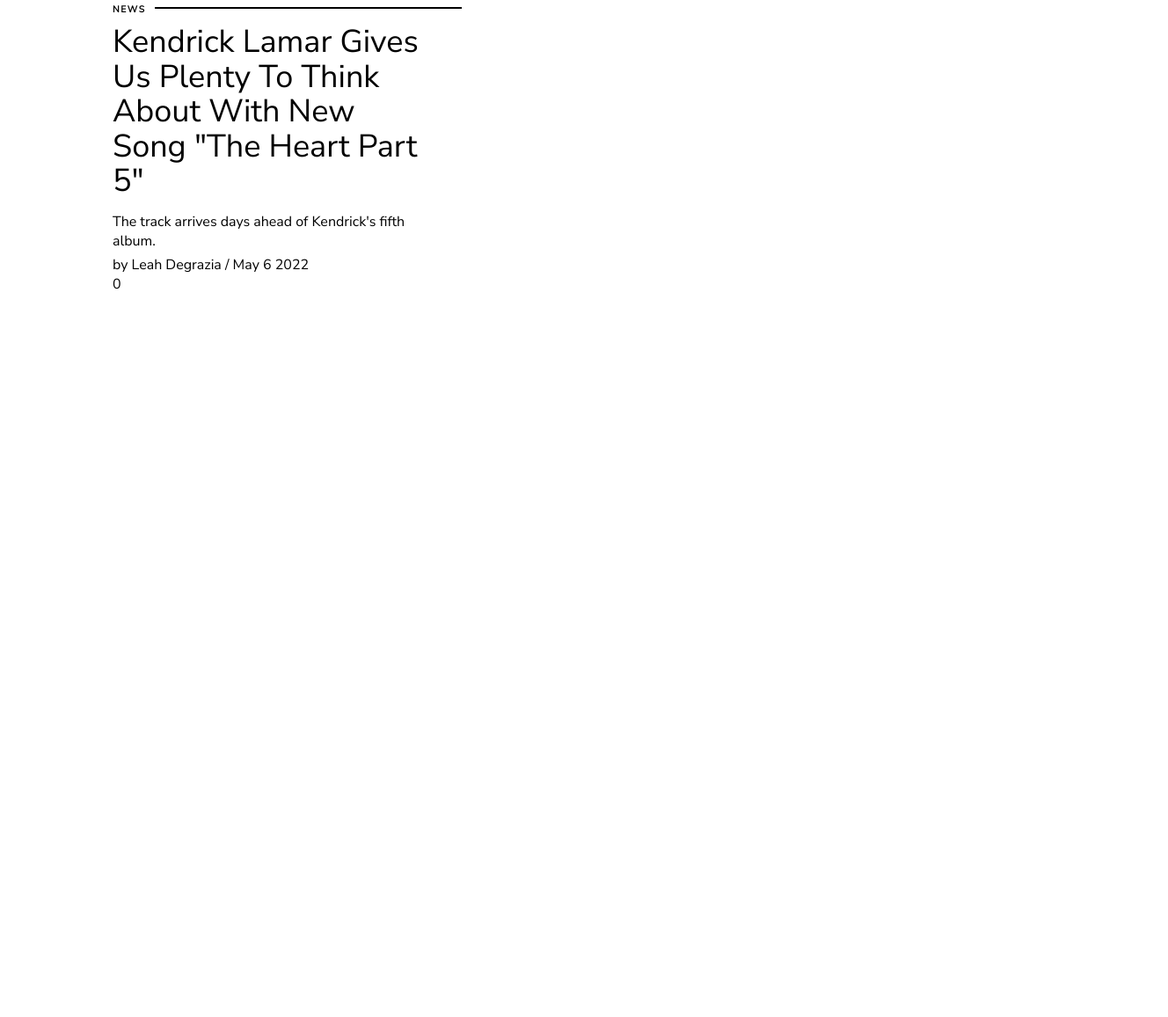
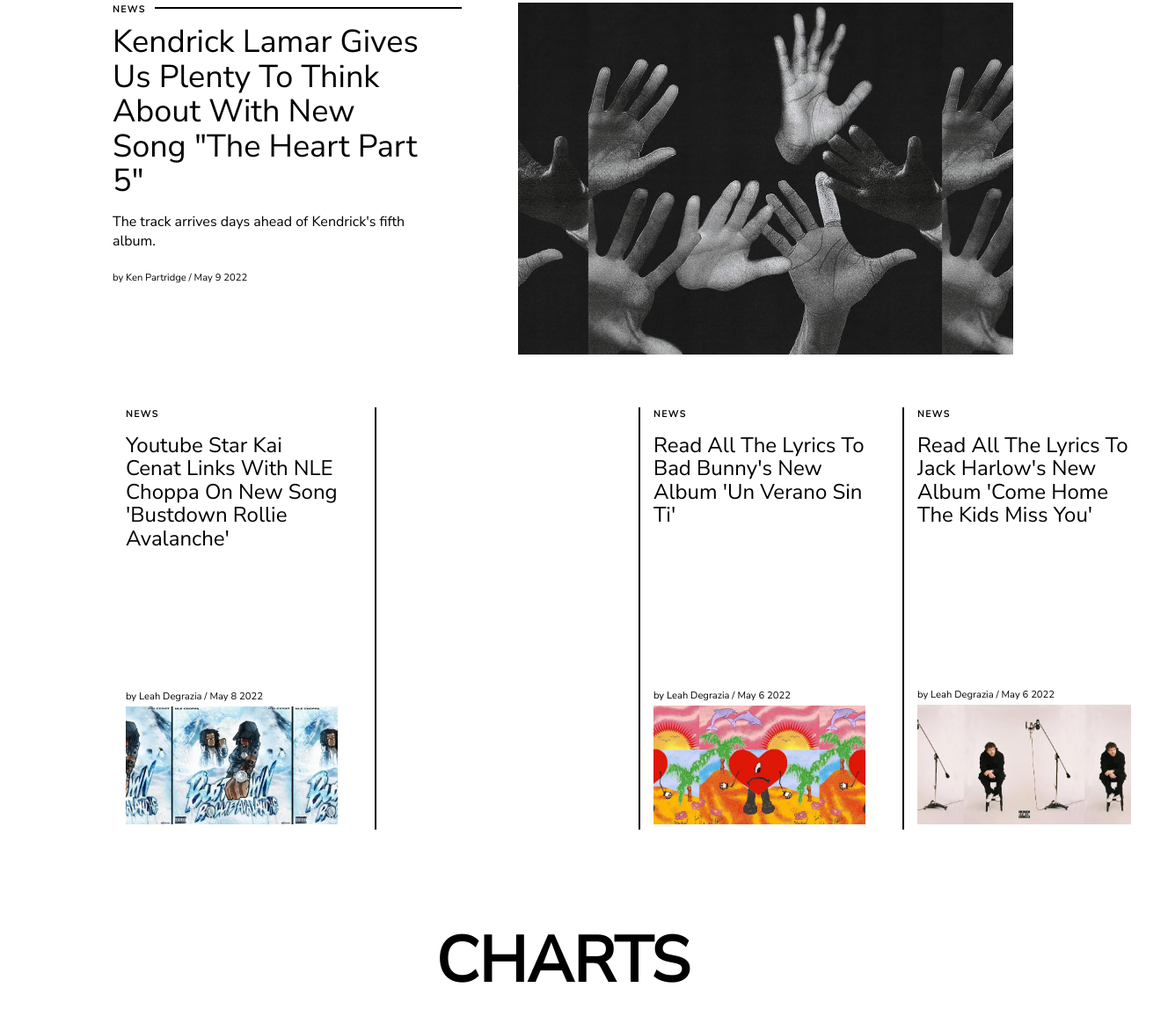
Before and after one commit to SantiagoTaracena01/Genius, a React app: page / in a window 1280 px wide. Shown: the part 142-1298 px from the top of the page at 88% size, 1328 px wide, since content can reach past the window. Before the commit the page ends 800 px from the top, so only its background shows below. Built offline with nearby package versions, Linux system fonts and the light colour scheme.

Commit message:
Eslint integrado al proyecto.

```diff
--- a/src/components/Header.js
+++ b/src/components/Header.js
@@ -1,17 +1,15 @@
 import React from "react"
 import "../styles/header.sass"
 
-const Header = ({ logo }) => {
-  return (
+const Header = ({ logo }) => (
   <header className="header">
     <input className="search-input" type="text" placeholder="Search Lyrics & More" />
     <img className="logo" src={logo} alt="Genius' logo" />
     <div className="account-options">
-        <a className="account-option">SIGN UP</a>
-        <a className="account-option">SIGN IN</a>
+      <span className="account-option">SIGN UP</span>
+      <span className="account-option">SIGN IN</span>
     </div>
   </header>
 )
-}
 
 export default Header
--- a/src/components/InitialPost.js
+++ b/src/components/InitialPost.js
@@ -1,18 +1,20 @@
 import React from "react"
 import "../styles/initial-post.sass"
 
-const InitialPost = ({ title, description, generalInfo, image }) => {
-  return (
+const InitialPost = ({
+  title, description, generalInfo, image,
+}) => (
   <div className="initial-post">
     <div className="initial-post-info">
       <h2 className="news-span"><span>NEWS</span></h2>
       <h1 className="title">{title}</h1>
       <h4 className="description">{description}</h4>
-        <p>{generalInfo}</p>
+      <p className="info">{generalInfo}</p>
     </div>
-      <p>{image}</p>
+    <div className="initial-post-image-container">
+      <img alt="Nueva canción de Kendrick Lamar" className="initial-post-image" src={image} />
+    </div>
   </div>
 )
-}
 
 export default InitialPost
--- a/src/components/Main.js
+++ b/src/components/Main.js
@@ -1,18 +1,59 @@
 import React from "react"
 import InitialPost from "./InitialPost"
+import MidNextPost from "./MidNextPost"
+import KendrickImage from "../images/kendrick-the-heart-part-5.jpg"
+import NLEChoppaImage from "../images/nle-choppa.jpg"
+import WhiteImage from "../images/white-background.jpg"
+import BadBunnyImage from "../images/bad-bunny-un-verano-sin-ti.jpg"
+import JackHarlowImage from "../images/jack-harlow-album-bg.jpg"
 import "../styles/main.sass"
 
-const Main = () => {
-  return (
+const nextPosts = [
+  {
+    news: "NEWS",
+    title: "Youtube Star Kai Cenat Links With NLE Choppa On New Song 'Bustdown Rollie Avalanche'",
+    generalInfo: "by Leah Degrazia / May 8 2022",
+    image: NLEChoppaImage,
+  }, {
+    news: "",
+    title: "",
+    generalInfo: "",
+    image: WhiteImage,
+  }, {
+    news: "NEWS",
+    title: "Read All The Lyrics To Bad Bunny's New Album 'Un Verano Sin Ti'",
+    generalInfo: "by Leah Degrazia / May 6 2022",
+    image: BadBunnyImage,
+  }, {
+    news: "NEWS",
+    title: "Read All The Lyrics To Jack Harlow's New Album 'Come Home The Kids Miss You'",
+    generalInfo: "by Leah Degrazia / May 6 2022",
+    image: JackHarlowImage,
+  },
+]
+
+const Main = () => (
   <div className="main">
     <InitialPost
       title='Kendrick Lamar Gives Us Plenty To Think About With New Song "The Heart Part 5"'
       description="The track arrives days ahead of Kendrick's fifth album."
-        generalInfo="by Leah Degrazia / May 6 2022"
-        image="0"
+      generalInfo="by Ken Partridge / May 9 2022"
+      image={KendrickImage}
     />
+    <div className="next-posts">
+      {nextPosts.map((post) => (
+        <MidNextPost
+          news={post.news}
+          title={post.title}
+          generalInfo={post.generalInfo}
+          image={post.image}
+        />
+      ))}
+    </div>
+    <div className="charts">
+      <h1 className="charts-title">CHARTS</h1>
+    </div>
   </div>
 )
-}
 
 export default Main
--- /dev/null
+++ b/src/components/MidNextPost.js
@@ -0,0 +1,19 @@
+import React from "react"
+import "../styles/mid-next-post.sass"
+
+const MidNextPost = ({
+  news, title, generalInfo, image,
+}) => (
+  <div className="next-post">
+    <div className="next-post-info">
+      <h2 className="news-span"><span>{news}</span></h2>
+      <h1 className="title">{title}</h1>
+    </div>
+    <div className="next-post-image-container">
+      <p className="info">{generalInfo}</p>
+      <img alt="Imagen relacionada a la noticia." className="initial-post-image" src={image} />
+    </div>
+  </div>
+)
+
+export default MidNextPost
--- a/src/components/Navbar.js
+++ b/src/components/Navbar.js
@@ -1,18 +1,16 @@
 import React from "react"
 import "../styles/navbar.sass"
 
-const Navbar = () => {
-  return (
-    <nav className="navbar">
-      <div className="links-container">
-        <div className="link-container"><a className="link">FEATURED</a></div>
-        <div className="link-container"><a className="link">CHARTS</a></div>
-        <div className="link-container"><a className="link">VIDEOS</a></div>
-        <div className="link-container"><a className="link">PROMOTE YOUR MUSIC</a></div>
-        <div className="link-container"><a className="link">SOCIAL MEDIA</a></div>
-      </div>
-    </nav>
-  )
-}
+const Navbar = () => (
+  <nav className="navbar">
+    <div className="links-container">
+      <div className="link-container"><span className="link">FEATURED</span></div>
+      <div className="link-container"><span className="link">CHARTS</span></div>
+      <div className="link-container"><span className="link">VIDEOS</span></div>
+      <div className="link-container"><span className="link">PROMOTE YOUR MUSIC</span></div>
+      <div className="link-container"><span className="link">SOCIAL MEDIA</span></div>
+    </div>
+  </nav>
+)
 
 export default Navbar
--- a/src/index.js
+++ b/src/index.js
@@ -1,6 +1,6 @@
 import React from "react"
 import ReactDOM from "react-dom"
-import App from "./components/App.js"
+import App from "./components/App"
 import Genius from "./images/genius-logo.jpg"
 import "./styles/root.sass"
 
--- a/src/styles/initial-post.sass
+++ b/src/styles/initial-post.sass
@@ -2,8 +2,9 @@
   min-width: 900px
   width: 80vw
   min-height: 350px
-  height: 55vh
+  height: 50vh
   margin: 60px 20px
+  display: flex
 
 .initial-post-info
   width: 45%
@@ -28,7 +29,18 @@
   & > .title:hover
     text-decoration: underline
     text-decoration-thickness: 1.5px
-    text-decoration-padding: 5px
   & > .description
     font-weight: 100
     padding: 5px 50px 5px 0px
+  & > .info
+    font-weight: 100
+    font-size: 0.7rem
+    line-height: 1.1
+    padding: 20px 50px 5px 0px
+
+.initial-post-image-container
+  width: 55%
+  & > img
+    width: 100%
+    height: 100%
+    object-fit: cover
--- a/src/styles/main.sass
+++ b/src/styles/main.sass
@@ -2,4 +2,25 @@
   width: 100%
   height: auto
   display: flex
-  justify-content: center
+  flex-direction: column
+  align-items: center
+  & > .next-posts
+    min-width: 900px
+    width: 80vw
+    min-height: 350px
+    height: 60vh
+    display: flex
+    flex-direction: row
+    margin-bottom: 100px
+    & > :last-child
+      border-right: none
+  & > .charts
+    min-width: 900px
+    width: 75vw
+    height: auto
+    display: flex
+    flex-direction: column
+    margin-bottom: 100px
+    & > .charts-title
+      text-align: center
+      font-size: 4.5em
--- /dev/null
+++ b/src/styles/mid-next-post.sass
@@ -0,0 +1,37 @@
+.next-post
+  width: 25%
+  min-width: 300px
+  height: 100%
+  background-color: white
+  display: flex
+  flex-direction: column
+  align-items: center
+  justify-content: space-between
+  border-right: 2.5px solid black
+  & > .next-post-info
+    width: 90%
+    height: auto
+    & > .news-span
+      font-size: 0.65rem
+      letter-spacing: 0.1rem
+    & > .title
+      padding-top: 15px
+      padding-right: 25px
+      font-weight: 500
+      font-size: 1.5rem
+      line-height: 1.1
+      &:hover
+        text-decoration: underline
+        text-decoration-thickness: 1.5px
+  & > .next-post-image-container
+    width: 90%
+    height: auto
+    & > .info
+      width: 100%
+      font-weight: 100
+      font-size: 0.7rem
+      line-height: 1.1
+      padding: 20px 50px 5px 0px
+    & > img
+      width: 90%
+      object-fit: cover
```
Also changed, not shown: package.json (+8 -1 lines), src/components/App.js (+4 -6 lines), .eslintrc.js (added), src/images/bad-bunny-un-verano-sin-ti.jpg (added), src/images/jack-harlow-album-bg.jpg (added), src/images/kendrick-the-heart-part-5.jpg (added), src/images/nle-choppa.jpg (added), src/images/white-background.jpg (added), 1 other file. Lines whose indentation alone changed are shown as unchanged.
